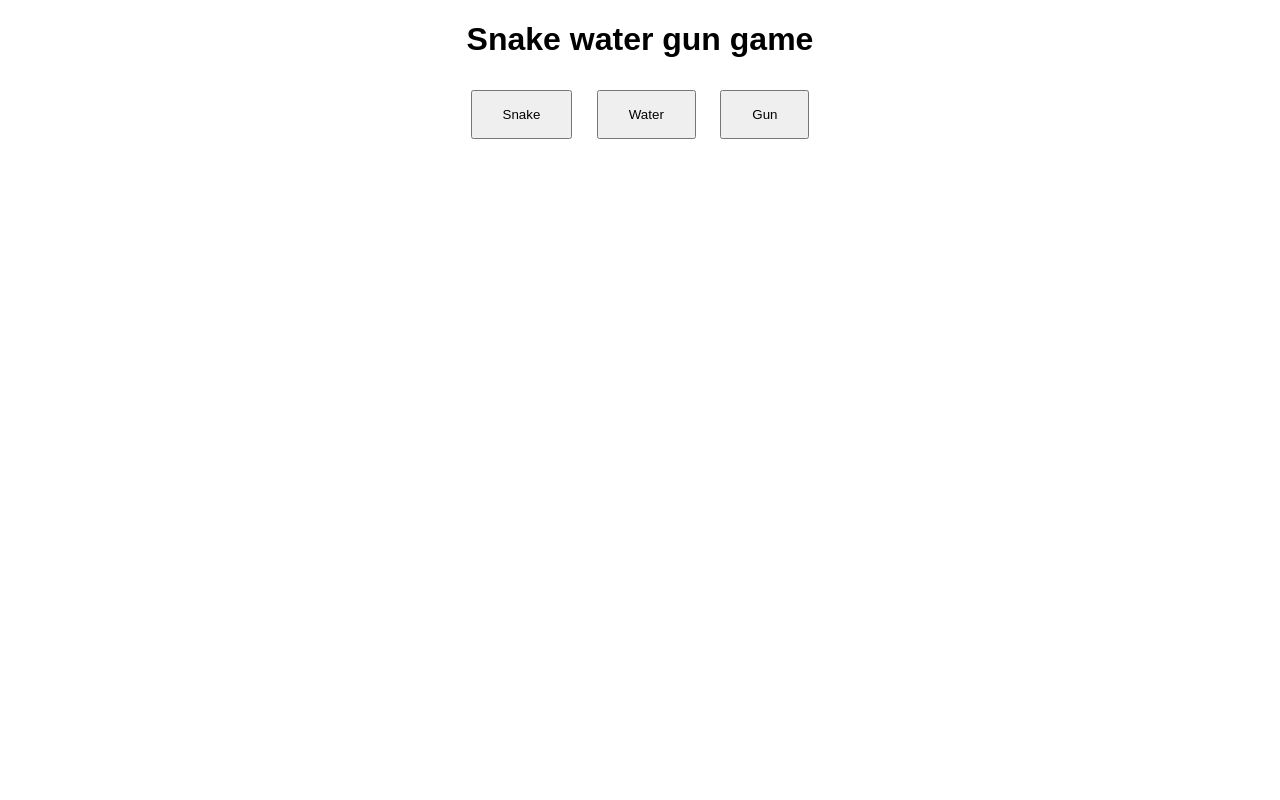
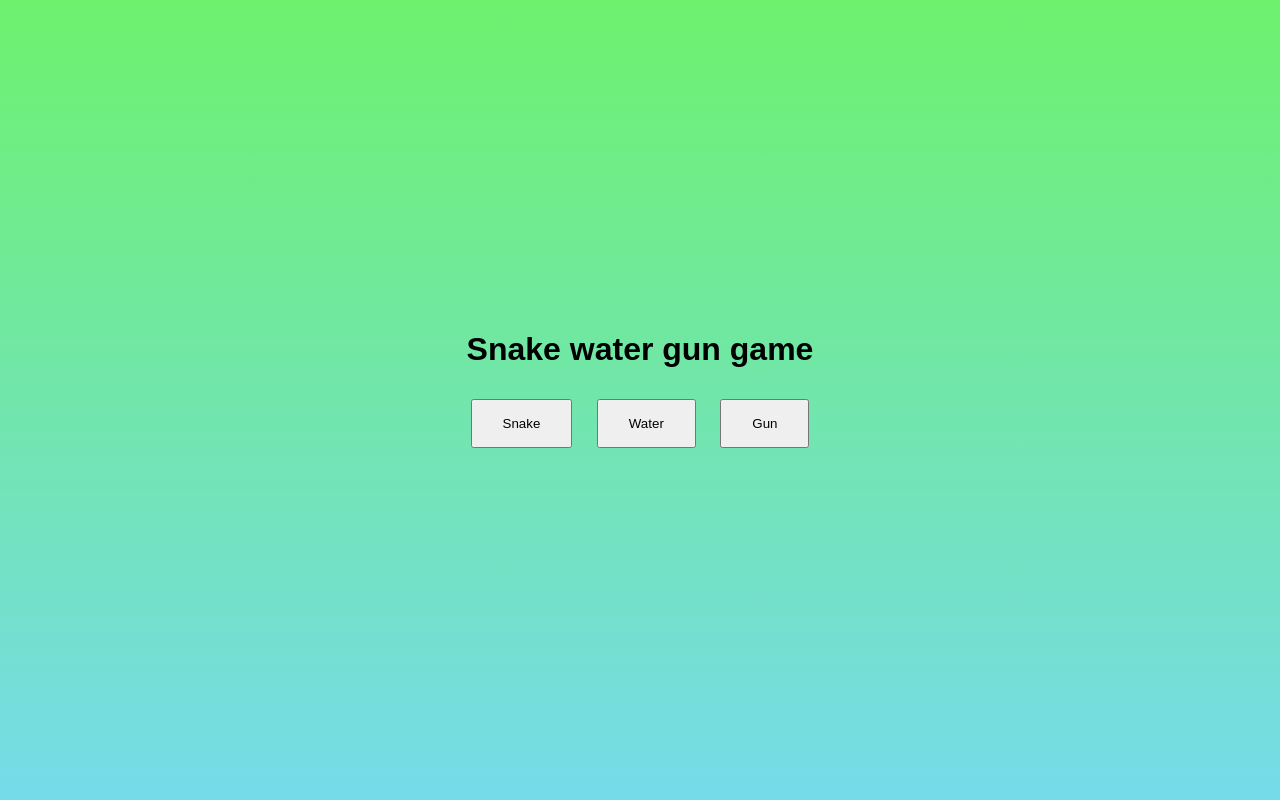
Before and after one commit to mukul2007yadav-lab/python, a Flask app: page / in a window 1280 px wide. Run offline with Flask 3, Linux system fonts and the light colour scheme.

Commit message:
git commit -m "snake_water_web" git push

```diff
--- a/snake_water_web/static/style.css
+++ b/snake_water_web/static/style.css
@@ -1,7 +1,15 @@
 body{
     text-align: center;
     font-family: sans-serif;
+    background: linear-gradient(to bottom,rgb(109, 241, 109),#76dbea);
+    min-height: 100vh;
+    margin: 0;
+    display: flex;
+    flex-direction: column;
+    align-items: center;
+    justify-content: center;
 }
+
 button{
     padding: 15px 30px;
     font-size: 180x;
@@ -9,5 +17,6 @@ button{
     cursor: pointer;
 }
 button:hover{
-    background-color: #ddd;
+    background-color: #356ec9;
+    padding: 15px 30px;
 }
```
